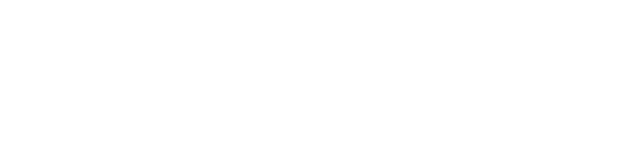
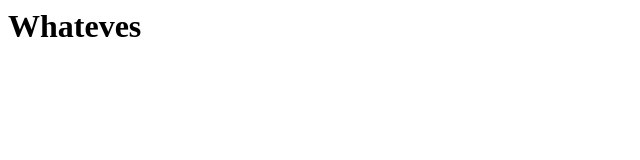
Before and after one commit to ericvalencia87/git-one, a plain HTML site: page index.html in a window 1280 px wide. Shown: the whole page, without its empty margins (0-640 px from the left). Drawn offline with Linux system fonts and the light colour scheme.

Commit message:
added h1

```diff
--- a/index.html
+++ b/index.html
@@ -6,6 +6,7 @@
     <title>titless    sdsdsd</title>
 </head>
 <body>
+    <h1>Whateves</h1>
 
 </body>
 </html>
```
